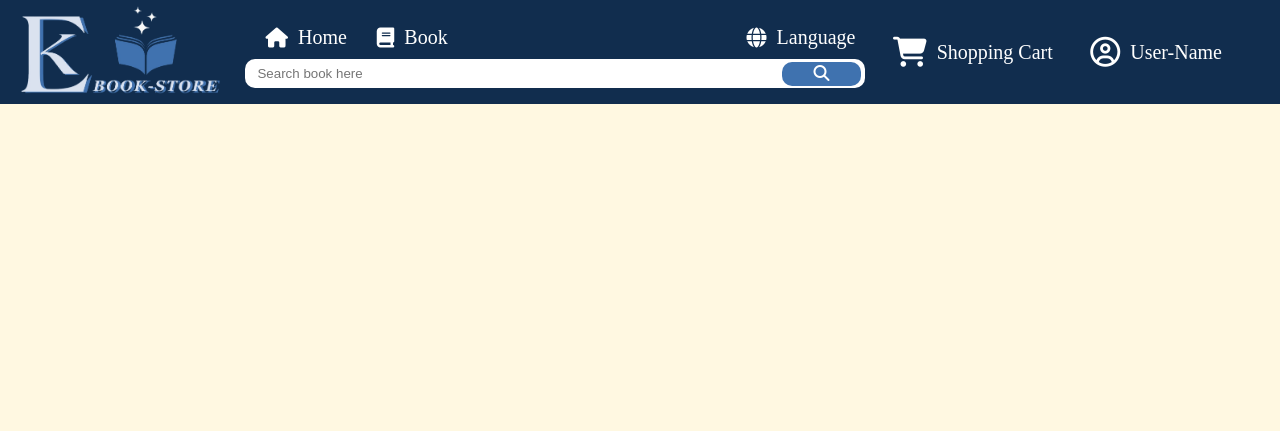
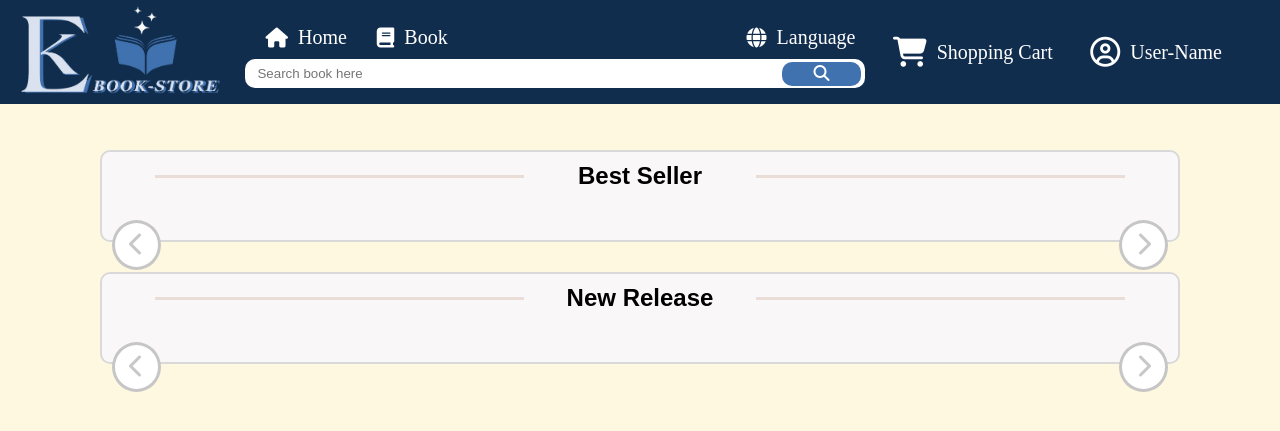
Before and after one commit to ilovemath25/E-Bookstore, a Flask app: template ebookstore_flask/templates/home.html in a window 1280 px wide. Shown: the top 431 px of the page. Run offline with Flask 3, Linux system fonts and the light colour scheme; the template is opened without the code that fills it, so the values that code supplies are empty; some libraries are stand-ins or nearby versions.

Commit message:
modify templates

```diff
--- a/ebookstore_flask/routes/product.py
+++ b/ebookstore_flask/routes/product.py
@@ -6,6 +6,7 @@ product = Blueprint('product', __name__)
 def index(product_id):
    from ebookstore_flask.models.product import Product
    product = Product().query.get(product_id)
-   if product and product.Product_pict.startswith('ebookstore_flask/'):product.Product_pict = product.Product_pict.replace('ebookstore_flask/', '')
-   if product and product.Product_pict.startswith('static/'):product.Product_pict = product.Product_pict.replace('static/', '')
+   if product:
+      if product.Product_pict.startswith('ebookstore_flask/'):product.Product_pict = product.Product_pict.replace('ebookstore_flask/', '')
+      if product.Product_pict.startswith('static/'):product.Product_pict = product.Product_pict.replace('static/', '')
    return render_template("product.html",product=product)
--- /dev/null
+++ b/ebookstore_flask/static/script/home.js
@@ -0,0 +1,14 @@
+document.querySelectorAll('.book-slider').forEach(slider => {
+   slider.parentElement.querySelector('.left-arrow').addEventListener('click', () => {
+      slider.scrollBy({
+         left: -200,
+         behavior: 'smooth'
+      });
+   });
+   slider.parentElement.querySelector('.right-arrow').addEventListener('click', () => {
+      slider.scrollBy({
+         left: 200,
+         behavior: 'smooth'
+      });
+   });
+});
--- a/ebookstore_flask/static/style/header.css
+++ b/ebookstore_flask/static/style/header.css
@@ -13,7 +13,7 @@ body{
    width: 100%;
    padding: 5px 20px;
    position: fixed;
-   z-index: 10;
+   z-index: 20;
 }
 .logo img{
    height: 90px;
@@ -151,7 +151,7 @@ body{
       justify-content: space-around;
       display: flex;
       position: fixed;
-      z-index: 10;
+      z-index: 20;
       bottom: 0;
       width: 100%;
       margin: 0;
--- /dev/null
+++ b/ebookstore_flask/static/style/home.css
@@ -0,0 +1,166 @@
+.sub-title{
+   display: flex;
+   text-align: center;
+   align-items: center;
+   justify-content: center;
+   margin: 10px;
+}
+.sub-title hr{
+   width: 35%;
+   border: #000;
+   margin: 10px;
+   height: 3px;
+   background-color: #eaddd7;
+   color: #eaddd7;
+}
+.sub-title h2{
+   width: 20%;
+   font-family: Arial, Helvetica, sans-serif;
+}
+.book-container{
+   margin: auto;
+   margin-bottom: 30px;
+   margin-left: 100px;
+   margin-right: 100px;
+   background-color: #f9f7f7;
+   border: 2px solid #d9d9d9;
+   border-radius: 10px;
+}
+.book-slider-container {
+   position: relative;
+   display: flex;
+   padding: 20px;
+   align-items: center;
+   justify-content: center;
+}
+.arrow {
+   background: #fff;
+   border: 3px solid #c6c6c6;
+   border-radius: 50%;
+   font-size: 24px;
+   cursor: pointer;
+   padding: 8px 14px;
+   z-index: 10;
+   position: absolute;
+   top: 50%;
+   color: #c8c8c8;
+}
+.left-arrow {
+   left: 10px;
+}
+.right-arrow {
+   right: 10px;
+}
+.arrow:hover{
+   background: #cbcbcb;
+   color: #fff;
+   transition: all 0.5s;
+}
+.book-slider{
+   display: flex;
+   gap: 15px;
+   overflow-x: auto;
+   scroll-behavior: smooth;
+   width: 94%;
+}
+.book-slider::-webkit-scrollbar {
+   height: 8px;
+ }
+.book-slider::-webkit-scrollbar-track {
+   background: none;
+   border-radius: 10px;
+}
+.book-slider::-webkit-scrollbar-thumb {
+   background: #c1c1c1;
+   border-radius: 10px;
+}
+.book-slider::-webkit-scrollbar-thumb:hover {
+   cursor: pointer;
+   background: #a7a7a7;
+   transition: all 0.5s;
+}
+.book-slider::-webkit-scrollbar-button {
+   display: none;
+}
+.book-card {
+   display: flex;
+   flex-direction: column;
+   justify-content: space-between;
+   background: #fff;
+   border: 1px solid #ddd;
+   border-radius: 8px;
+   padding: 20px;
+   margin-bottom: 10px;
+   text-decoration: none;
+   color: #000;
+}
+
+.book-card img {
+   min-width: 200px;
+   max-width: 201px;
+   max-height: 300px;
+   object-fit: cover;
+   border-radius: 5px;
+   border: 1px solid #000;
+}
+
+.book-card h3 {
+   max-width: 200px;
+   text-align: center;
+   margin-top: 10px;
+   font-size: 20px;
+   font-family: Arial, Helvetica, sans-serif;
+}
+.book-card p {
+   text-align: left;
+   margin-top: 5px;
+   font-size: 14px;
+}
+.book-price {
+   color: green;
+}
+@media screen and (max-width: 1000px) {
+   .sub-title h2{
+      width: 25%;
+      font-size: 20px;
+   }
+   .book-slider{
+      width: 90%;
+   }
+   .arrow{
+      padding: 5px 11px;
+   }
+   .arrow{
+      font-size: 20px;
+   }
+   .book-container{
+      margin-left: 50px;
+      margin-right: 50px;
+      margin-bottom: 0;
+      margin-top: 20px;
+   }
+   .book-card img {
+      min-width: 140px;
+      height: 200px;
+   }
+}
+@media screen and (max-width: 600px) {
+   .sub-title h2{
+      width: 35%;
+      font-size: 16px;
+   }
+   .book-slider{
+      width: 90%;
+   }
+   .book-container{
+      margin-left: 30px;
+      margin-right: 30px;
+   }
+   .book-card img {
+      min-width: 120px;
+      height: 170px;
+   }
+   .book-card h3{
+      font-size: 15px;
+   }
+}
--- a/ebookstore_flask/templates/base.html
+++ b/ebookstore_flask/templates/base.html
@@ -10,6 +10,7 @@
 <body>
 
    {% include "header.html" %}
+   <div class="nothing"></div>
 
    {% block content %}
    {% endblock %}
--- a/ebookstore_flask/templates/header.html
+++ b/ebookstore_flask/templates/header.html
@@ -38,7 +38,7 @@
     </section>
 
     <section class="header-mobile">
-        <a href="" class="icon-text">
+        <a href="/" class="icon-text">
             <i class="fa fa-home nav-icon"></i><p class="nav-detail">Home</p>
         </a>
         <a href="" class="icon-text">
--- a/ebookstore_flask/templates/home.html
+++ b/ebookstore_flask/templates/home.html
@@ -1,7 +1,44 @@
 {% extends 'base.html' %}
 
 {% block content %}
+<link rel="stylesheet" href="{{ url_for('static', filename='style/home.css') }}">
 <main>
-
+   <section class="best-seller book-container">
+      <div class="sub-title">
+         <hr><h2>Best Seller</h2><hr>
+      </div>
+      <div class="book-slider-container">
+         <button class="arrow left-arrow"><i class="fa-solid fa-chevron-left"></i></button>
+         <div class="book-slider">
+            {% for book in best_seller %}
+            <a class="book-card" href="book/{{book.PID}}">
+               <img src="{{ url_for('static', filename=book.Product_pict) }}" alt="{{ book.Name }}">
+               <h3>{{ book.Name }}</h3>
+               <p><strong>Price:</strong> <span class="book-price">${{ book.Price }}</span></p>
+            </a>
+            {% endfor %}
+         </div>
+         <button class="arrow right-arrow"><i class="fa-solid fa-chevron-right"></i></button>
+      </div>
+   </section>
+   <section class="new-release book-container">
+      <div class="sub-title">
+         <hr><h2>New Release</h2><hr>
+      </div>
+      <div class="book-slider-container">
+         <button class="arrow left-arrow"><i class="fa-solid fa-chevron-left"></i></button>
+         <div class="book-slider">
+            {% for book in new_release %}
+            <a class="book-card" href="book/{{book.PID}}">
+               <img src="{{ url_for('static', filename=book.Product_pict) }}" alt="{{ book.Name }}">
+               <h3>{{ book.Name }}</h3>
+               <p><strong>Price:</strong> <span class="book-price">${{ book.Price }}</span></p>
+            </a>
+            {% endfor %}
+         </div>
+         <button class="arrow right-arrow"><i class="fa-solid fa-chevron-right"></i></button>
+      </div>
+   </section>
 </main>
+<script src="{{ url_for('static', filename='script/home.js') }}"></script>
 {% endblock %}
--- a/ebookstore_flask/templates/product.html
+++ b/ebookstore_flask/templates/product.html
@@ -2,7 +2,6 @@
 
 {% block content %}
 <link rel="stylesheet" href="{{ url_for('static', filename='style/product.css') }}">
-<div class="nothing"></div>
 
 <main>
    <div class="product-container">
```
Also changed, not shown: ebookstore_flask/routes/home.py (+10 -1 lines), ebookstore_flask/static/image/books/PID_Book19.png.
